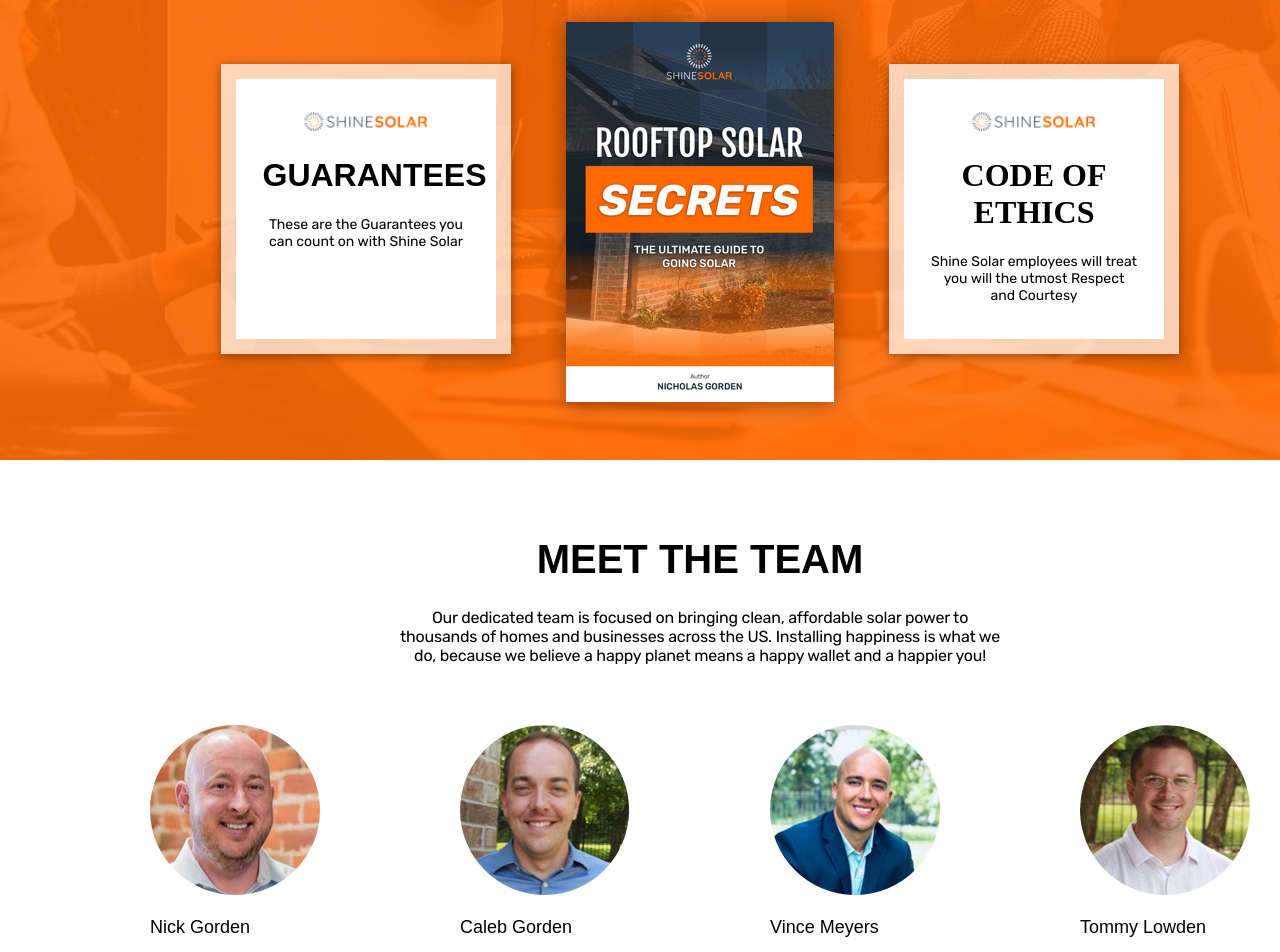
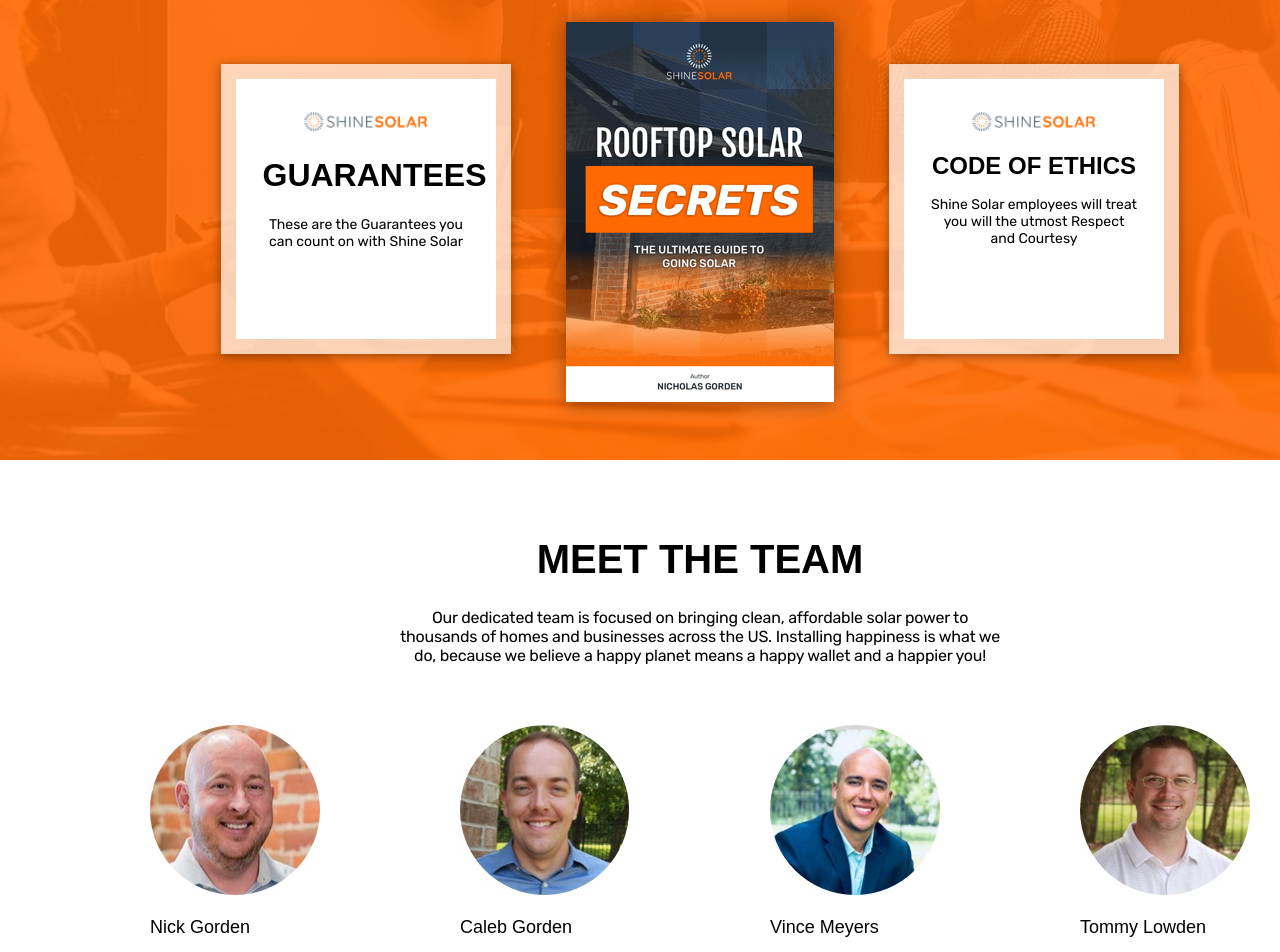
Before and after one commit to cdthomp1/shine-solar-remake, a plain HTML site: page index.html in a window 1280 px wide. Shown: the part 4589-5541 px from the top of the page. Drawn offline with Linux system fonts and the light colour scheme; a script that the page names is missing.

Commit message:
Update main.css

```diff
--- a/styles/main.css
+++ b/styles/main.css
@@ -398,6 +398,11 @@ body {
     font-size: 32px;
 }
 
+.squareHeader2 {
+    font-family: 'Fjalla', sans-serif;
+    font-size: 24px;
+}
+
 .squareParagraph {
     font-family: 'Rubik', sans-serif;
     font-size: 14px;
```
